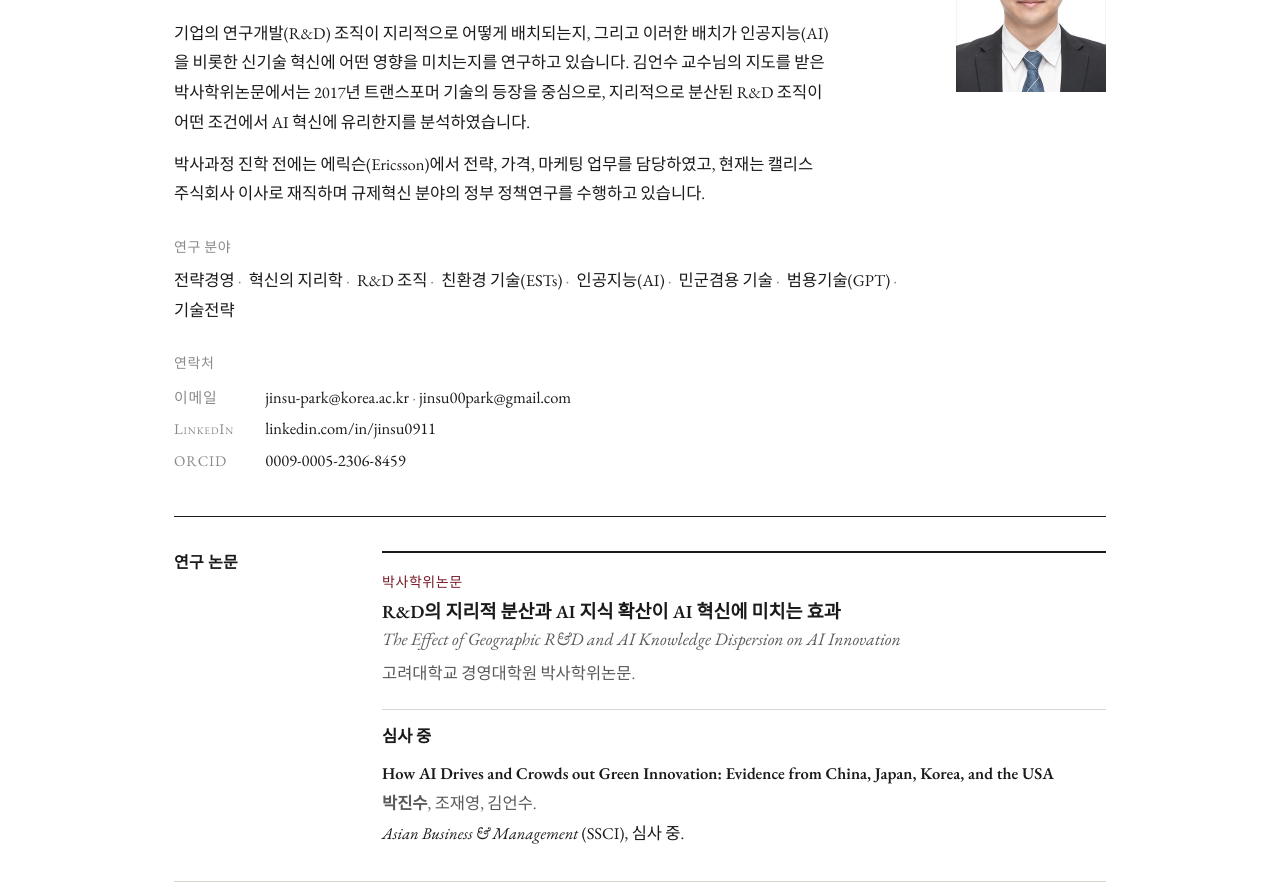
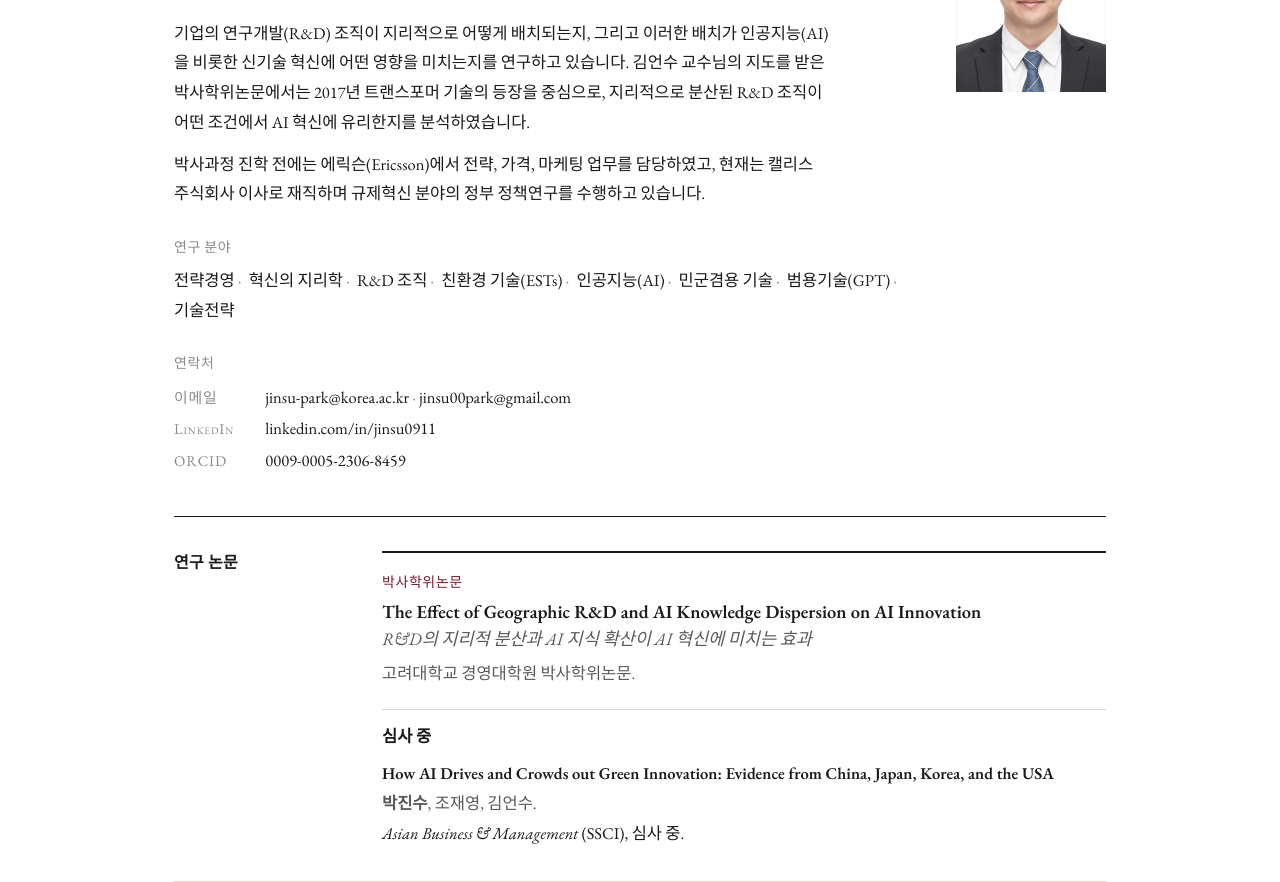
Before and after one commit to Jinsu-Park-PhD/Jinsu-Park-PhD.github.io, a plain HTML site: page ko.html in a window 1280 px wide. Shown: the part 216-1098 px from the top of the page. Drawn offline with nearby package versions, Linux system fonts and the light colour scheme.

Commit message:
Korean page: English dissertation title first, Korean title as subtitle
Co-Authored-By: Claude Opus 5.5 <noreply@anthropic.com>

```diff
--- a/ko.html
+++ b/ko.html
@@ -68,8 +68,8 @@
     <h2>연구 논문</h2>
     <div class="jmp">
       <span class="tag">박사학위논문</span>
-      <h3>R&amp;D의 지리적 분산과 AI 지식 확산이 AI 혁신에 미치는 효과
-        <span class="en-title">The Effect of Geographic R&amp;D and AI Knowledge Dispersion on AI Innovation</span></h3>
+      <h3>The Effect of Geographic R&amp;D and AI Knowledge Dispersion on AI Innovation
+        <span class="en-title">R&amp;D의 지리적 분산과 AI 지식 확산이 AI 혁신에 미치는 효과</span></h3>
       <p class="meta">고려대학교 경영대학원 박사학위논문.</p>
     </div>
 
```
